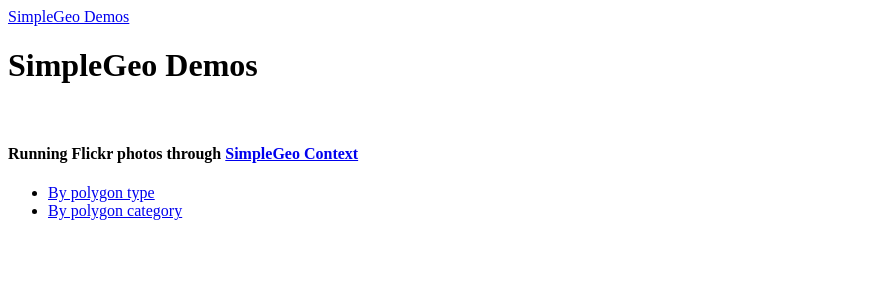
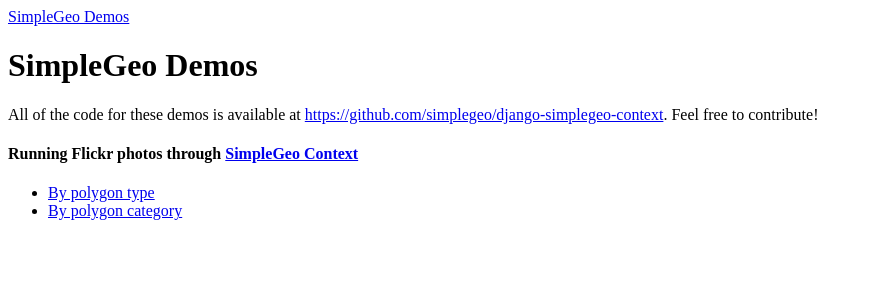
Before and after one commit to simplegeo/django-simplegeo-demos, a Python web app: template context/templates/website/index.html in a window 1280 px wide. Shown: the top 300 px of the page, without its empty margins (0-871 px from the left). Run offline with Jinja, Linux system fonts and the light colour scheme; the template is opened without the code that fills it, so the values that code supplies are empty.

Commit message:
Add some copy inviting people to read and contribute to the demos code.

```diff
--- a/context/templates/library/layouts/base.html
+++ b/context/templates/library/layouts/base.html
@@ -17,11 +17,11 @@
   <div>
     {% block back %}{% endblock %}
     {% block paginator_top %}
-      {% include "library/paginator.html" %}<br />
+      {% include "library/paginator.html" %}
     {% endblock %}
     {% block content %}{% endblock %}
     {% block paginator_bottom %}
-      <br />{% include "library/paginator.html" %}
+      {% include "library/paginator.html" %}
     {% endblock %}
   </div>
 
--- a/context/templates/library/layouts/flickr.html
+++ b/context/templates/library/layouts/flickr.html
@@ -1,5 +1,5 @@
 {% extends "library/layouts/base.html" %}
-{% block page_title %}SimpleGeo Context Demo: Flickr photos{% endblock %}
-{% block page_header %}Flickr photos{% endblock %}
+{% block page_title %}SimpleGeo Context Demo: Running Flickr photos through SimpleGeo Context{% endblock %}
+{% block page_header %}Running Flickr photos through <a href="https://simplegeo.com/products/context/" target="_blank">SimpleGeo Context</a>{% endblock %}
 {% block page_subheader %}{% endblock %}
 {% block content %}{% endblock %}
--- a/context/templates/library/paginator.html
+++ b/context/templates/library/paginator.html
@@ -1,3 +1,5 @@
 {% if paginator_page %}
+  <p>
   {% if paginator_page.has_previous %}<a href="?page={{ paginator_page.previous_page_number }}"><-</a>{% endif %} Page {{ paginator_page.number }} of {{ paginator_page.paginator.num_pages }}{% if paginator_page.has_next %} <a href="?page={{ paginator_page.next_page_number }}">-></a>{% endif %}
+  </p>
 {% endif %}
--- a/context/templates/website/index.html
+++ b/context/templates/website/index.html
@@ -1,6 +1,8 @@
 {% extends "library/layouts/base.html" %}
 {% block page_header %}SimpleGeo Demos{% endblock %}
 {% block content %}
+<p>All of the code for these demos is available
+  at <a href="https://github.com/simplegeo/django-simplegeo-context" target="_blank">https://github.com/simplegeo/django-simplegeo-context</a>. Feel free to contribute!</p>
 <h4>Running Flickr photos through <a href="https://simplegeo.com/products/context/" target="_blank">SimpleGeo Context</a></h4>
 <ul>
   <li><a href="photos/types.html">By polygon type</a></li>
```
